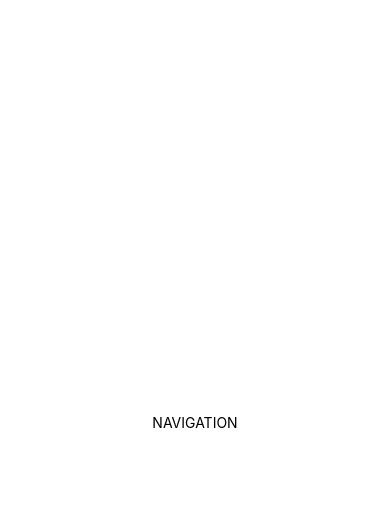
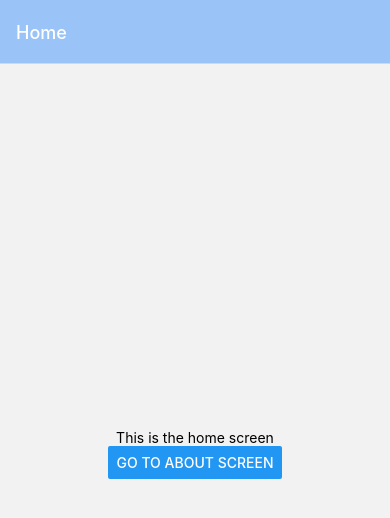
Before and after one commit to wandieinnocents/react-native-navigation-starter, a React Native app: screen /Home in a window 390 px wide. Shown: the top 518 px of the page. Built offline with nearby package versions, Linux system fonts and the light colour scheme.

Commit message:
Add stack navigator

```diff
--- a/App.js
+++ b/App.js
@@ -1,12 +1,14 @@
+import React from "react";
+import { NavigationContainer } from "@react-navigation/native";
 import { StatusBar } from 'expo-status-bar';
 import { StyleSheet, Text, View } from 'react-native';
+import { MainStackNavigator } from "./navigation/StackNavigator";
 
 export default function App() {
   return (
-    <View style={styles.container}>
-      <Text>NAVIGATION</Text>
-      <StatusBar style="auto" />
-    </View>
+    <NavigationContainer>
+      <MainStackNavigator />
+    </NavigationContainer>
   );
 }
 
--- /dev/null
+++ b/navigation/StackNavigator.js
@@ -0,0 +1,28 @@
+import React from "react";
+import { createStackNavigator } from "@react-navigation/stack";
+
+import Home from "../screens/Home";
+import About from "../screens/About";
+import Services from "../screens/Services";
+
+const Stack = createStackNavigator();
+
+const MainStackNavigator = () => {
+    return (
+        <Stack.Navigator
+          screenOptions={{
+            headerStyle: {
+              backgroundColor: "#9AC4F8",
+            },
+            headerTintColor: "white",
+            headerBackTitle: "Back",
+          }}
+        >
+          <Stack.Screen name="Home" component={Home} />
+          <Stack.Screen name="About" component={About} />
+          <Stack.Screen name="Services" component={Services} />
+        </Stack.Navigator>
+      );
+}
+
+export { MainStackNavigator };
--- /dev/null
+++ b/screens/About.js
@@ -0,0 +1,21 @@
+import React from "react";
+import { View, StyleSheet, Text } from "react-native";
+
+const About = () => {
+  return (
+    <View style={styles.center}>
+      <Text>This is the about screen</Text>
+    </View>
+  );
+};
+
+const styles = StyleSheet.create({
+  center: {
+    flex: 1,
+    justifyContent: "center",
+    alignItems: "center",
+    textAlign: "center",
+  },
+});
+
+export default About;
--- /dev/null
+++ b/screens/Home.js
@@ -0,0 +1,25 @@
+import React from "react";
+import { View, Button, Text, StyleSheet } from "react-native";
+
+const Home = ({ navigation }) => {
+  return (
+    <View style={styles.center}>
+      <Text>This is the home screen</Text>
+      <Button
+        title="Go to About Screen"
+        onPress={() => navigation.navigate("Services")} // We added an onPress event which would navigate to the About screen
+      />
+    </View>
+  );
+};
+
+const styles = StyleSheet.create({
+  center: {
+    flex: 1,
+    justifyContent: "center",
+    alignItems: "center",
+    textAlign: "center",
+  },
+});
+
+export default Home;
--- /dev/null
+++ b/screens/Services.js
@@ -0,0 +1,21 @@
+import React from "react";
+import { View, StyleSheet, Text } from "react-native";
+
+const Services = () => {
+  return (
+    <View style={styles.center}>
+      <Text>This is the services screen</Text>
+    </View>
+  );
+};
+
+const styles = StyleSheet.create({
+  center: {
+    flex: 1,
+    justifyContent: "center",
+    alignItems: "center",
+    textAlign: "center",
+  },
+});
+
+export default Services;
```
Also changed, not shown: package.json (+9 -0 lines), screens/Contact.js (added, +21 -0 lines), 1 other file (tests, documents, lock files or other folders).
